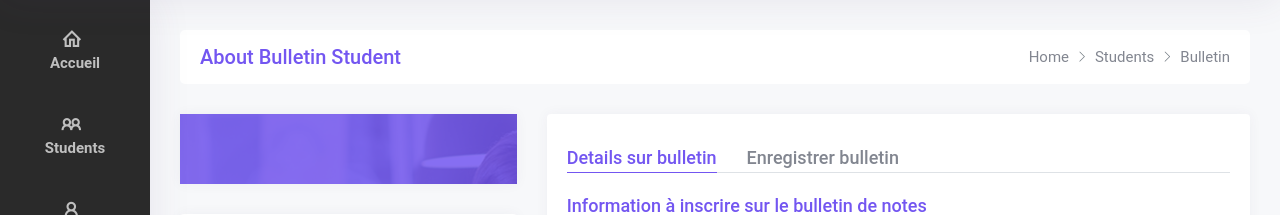
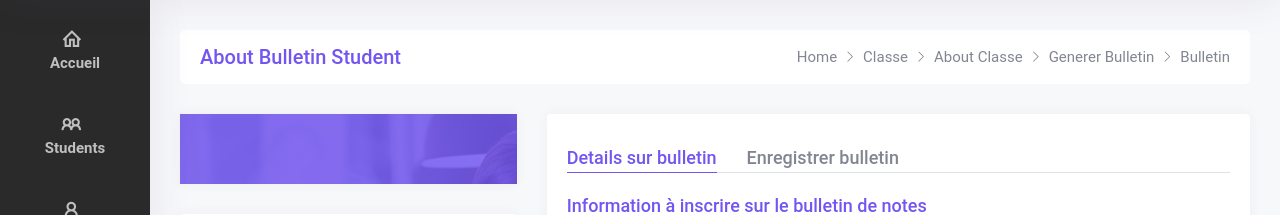
Before and after one commit to Fabrigaspro/Proget-GL-Exam, a Django app: template SCOOLAPP/templates/SCOOLAPP/GenererBulletinStudent.html in a window 1280 px wide. Shown: the part 80-295 px from the top of the page. Run offline with Django 4.2, Linux system fonts and the light colour scheme; the template is opened without the code that fills it, so the values that code supplies are empty; some libraries are stand-ins or nearby versions; some web fonts are replaced.

Commit message:
f commit

```diff
--- a/SCOOLAPP/templates/SCOOLAPP/GenererBulletinStudent.html
+++ b/SCOOLAPP/templates/SCOOLAPP/GenererBulletinStudent.html
@@ -20,8 +20,10 @@
             <div class="col-sm-6 p-md-0 justify-content-sm-end mt-2 mt-sm-0 d-flex">
                 <ol class="breadcrumb">
                     <li class="breadcrumb-item"><a href="{%url 'acceuilAdmin' %}">Home</a></li>
-                    <li class="breadcrumb-item active"><a href="javascript:void(0);">Students</a></li>
-                    <li class="breadcrumb-item active"><a href="javascript:void(0);">Bulletin</a></li>
+                    <li class="breadcrumb-item active"><a href="javascript:void(0);">Classe</a></li>
+                    <li class="breadcrumb-item active"><a href="/api/classes/details_Classe/{{elev.ClassElev.id}}">About Classe</a></li>
+                    <li class="breadcrumb-item active"><a href="/api/classes/details_Classe/{{elev.ClassElev.id}}#Generer_Bulletin">Generer Bulletin</a></li>
+                    <li class="breadcrumb-item active"><a href="/api/classes/details_Classe/{{jh}}">Bulletin</a></li>
                 </ol>
             </div>
         </div>
```
Also changed, not shown: SCOOLAPP/views.py (+12 -6 lines), gestion_scolaire/settings.py (+8 -4 lines), requirements.txt (added, +27 -0 lines), db.sqlite3, 4 other files.
